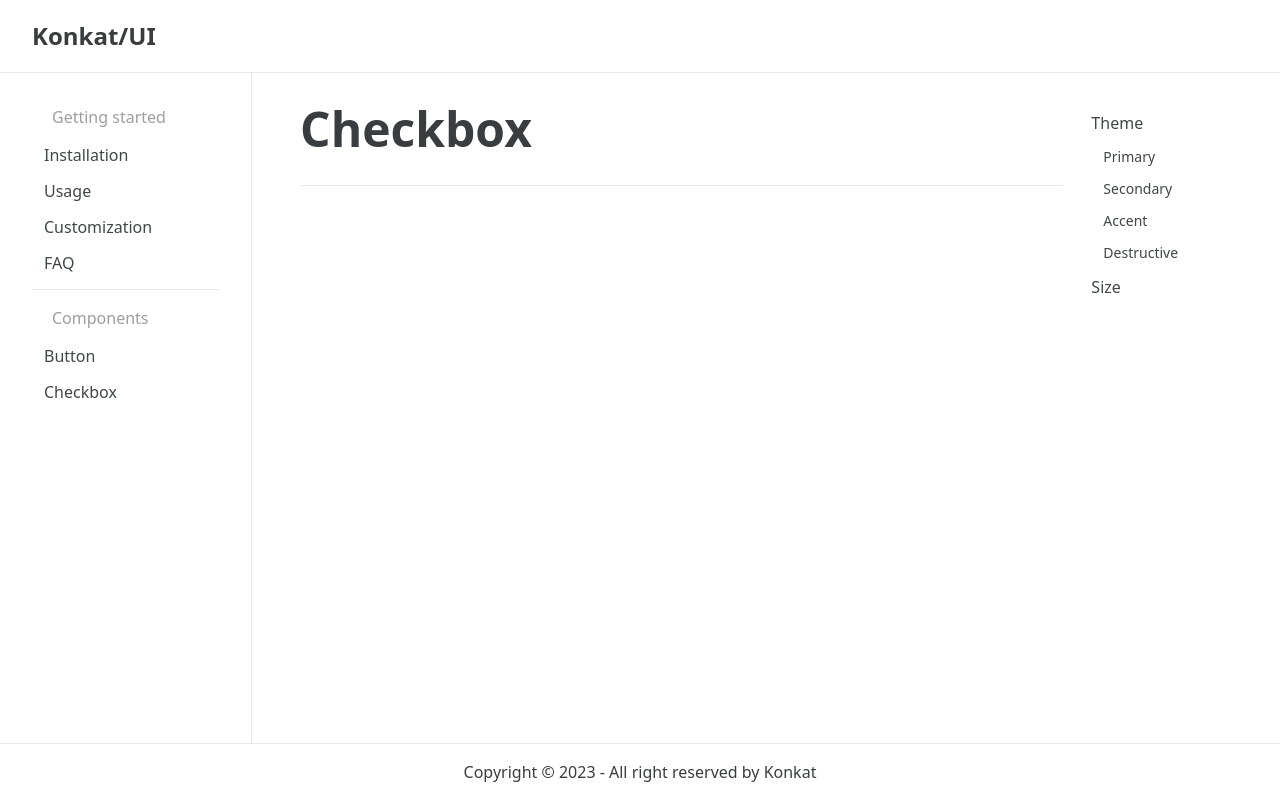
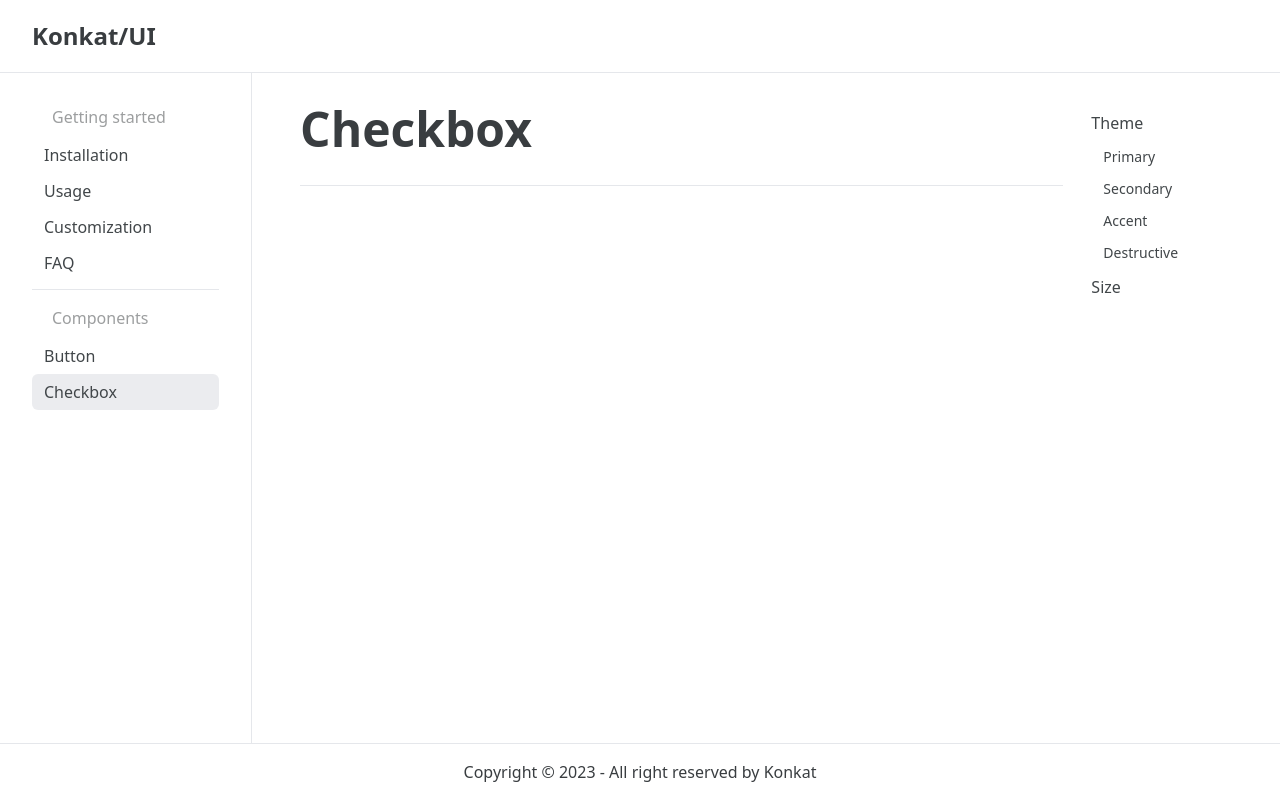
Before and after one commit to KonkatHub/konkat-ui, a SvelteKit app: page /checkbox in a window 1280 px wide. Built offline with nearby package versions, Linux system fonts and the light colour scheme.

Commit message:
[6] feat: add active state to buttons

```diff
--- a/src/components/Sidebar/Sidebar.svelte
+++ b/src/components/Sidebar/Sidebar.svelte
@@ -12,6 +12,8 @@
 </script>
 
 <script lang="ts">
+  import { page } from '$app/stores';
+
   import Button from '$lib/components/button/Button.svelte';
 
   let className: string | undefined | null = undefined;
@@ -31,12 +33,13 @@
     </div>
     <ul class={className}>
       {#each section.links as link}
+        {@const isSelected = link.href === $page.url.pathname}
         <li>
           <Button
             href={link.href}
             size={'sm'}
-            theme="base"
             variant="ghost"
+            active={isSelected}
             class="w-full justify-start"
           >
             {link.text}
--- a/src/lib/components/button/Button.svelte
+++ b/src/lib/components/button/Button.svelte
@@ -9,6 +9,7 @@
   export let variant: VariantProps<typeof buttonVariants>['variant'] = undefined;
   export let shape: VariantProps<typeof buttonVariants>['shape'] = undefined;
   export let size: VariantProps<typeof buttonVariants>['size'] = undefined;
+  export let active = false;
 
   export let type: ButtonProps['type'] = 'button';
   export let href: ButtonProps['href'] = undefined;
@@ -18,6 +19,7 @@
     variant?: VariantProps<typeof buttonVariants>['variant'];
     shape?: VariantProps<typeof buttonVariants>['shape'];
     size?: VariantProps<typeof buttonVariants>['size'];
+    active?: boolean;
   };
 
   type $$Props = ButtonProps & Props;
@@ -29,6 +31,7 @@
   type={href ? undefined : type}
   {href}
   class={cn(buttonVariants({ theme, variant, shape, size, className }))}
+  data-active={active}
   {...$$restProps}
   on:click
   on:change
--- a/src/lib/components/button/index.ts
+++ b/src/lib/components/button/index.ts
@@ -27,42 +27,42 @@ export const buttonVariants = cva(
         base: [
           'bg-base-300 text-neutral-800',
           'hover:bg-base-400',
-          'active:bg-base-500',
+          'active:bg-base-500 data-[active=true]:bg-base-500',
           'focus-visible:outline-neutral-700',
           'disabled:hover:bg-base-200',
         ],
         neutral: [
           'bg-neutral-700 text-neutral-50',
           'hover:bg-neutral-900',
-          'active:bg-neutral-950',
+          'active:bg-neutral-950 data-[active=true]:bg-neutral-950',
           'focus-visible:outline-neutral-700',
           'disabled:bg-neutral-200 disabled:text-neutral-800',
         ],
         primary: [
           'bg-primary-500',
           'hover:bg-primary-600',
-          'active:bg-primary-700',
+          'active:bg-primary-700 data-[active=true]:bg-primary-700',
           'focus-visible:outline-primary-500',
           'disabled:bg-primary-200 disabled:text-primary-700',
         ],
         secondary: [
           'bg-secondary-500',
           'hover:bg-secondary-600',
-          'active:bg-secondary-700',
+          'active:bg-secondary-700 data-[active=true]:bg-secondary-700',
           'focus-visible:outline-secondary-500',
           'disabled:bg-secondary-200 disabled:text-secondary-700',
         ],
         accent: [
           'bg-accent-500',
           'hover:bg-accent-600',
-          'active:bg-accent-700',
+          'active:bg-accent-700 data-[active=true]:bg-accent-700',
           'focus-visible:outline-accent-500',
           'disabled:bg-accent-200 disabled:text-accent-700',
         ],
         destructive: [
           'bg-destructive-500',
           'hover:bg-destructive-600',
-          'active:bg-destructive-700',
+          'active:bg-destructive-700 data-[active=true]:bg-destructive-700',
           'focus-visible:outline-destructive-500',
           'disabled:bg-destructive-200 disabled:text-destructive-700',
         ],
@@ -71,19 +71,19 @@ export const buttonVariants = cva(
         outline: [
           'border border-solid bg-opacity-0',
           'hover:bg-opacity-10',
-          'active:bg-opacity-20',
+          'active:bg-opacity-20 data-[active=true]:bg-opacity-20',
           'disabled:bg-transparent',
         ],
         ghost: [
           'bg-transparent border-none',
           'hover:bg-opacity-10',
-          'active:bg-opacity-20',
+          'active:bg-opacity-20 data-[active=true]:bg-opacity-20',
           'disabled:bg-transparent disabled:text-opacity-50 disabled:hover:bg-transparent',
         ],
         link: [
           'underline bg-transparent',
           'hover:bg-transparent',
-          'active:bg-opacity-20',
+          'active:bg-opacity-20 data-[active=true]:bg-opacity-20',
           'disabled:bg-transparent disabled:hover:bg-transparenactive:bg-opacity-20',
         ],
       },
@@ -106,7 +106,7 @@ export const buttonVariants = cva(
         class: [
           'text-neutral-700 border-neutral-700',
           'hover:bg-neutral-700',
-          'active:bg-neutral-700',
+          'active:bg-neutral-700 data-[active=true]:bg-neutral-700',
           'disabled:hover:bg-transparent',
         ],
       },
@@ -138,12 +138,12 @@ export const buttonVariants = cva(
       {
         theme: 'base',
         variant: 'link',
-        class: 'active:bg-opacity-100',
+        class: 'active:bg-opacity-100 data-[active=true]:bg-opacity-100',
       },
       {
         theme: 'base',
         variant: 'ghost',
-        class: ['hover:bg-opacity-50', 'active:bg-opacity-70'],
+        class: ['hover:bg-opacity-50', 'active:bg-opacity-70 data-[active=true]:bg-opacity-70'],
       },
       {
         theme: 'neutral',
--- a/src/routes/button/+page.server.ts
+++ b/src/routes/button/+page.server.ts
@@ -5,6 +5,13 @@ export const load = async () => {
 <Button theme="secondary">Secondary</Button>
 <Button theme="accent">Accent</Button>
 <Button theme="destructive">Destructive</Button>`;
+
+  const active = `<Button theme="base" active>Base</Button>
+<Button theme="neutral" active>Neutral</Button>
+<Button theme="primary" active>Primary</Button>
+<Button theme="secondary" active>Secondary</Button>
+<Button theme="accent" active>Accent</Button>
+<Button theme="destructive" active>Destructive</Button>`;
 
   const variants = `<Button variant="outline">Outline</Button>
 <Button variant="ghost">Ghost</Button>
@@ -17,6 +24,7 @@ export const load = async () => {
 
   return {
     themes,
+    active,
     variants,
     sizes,
   };
--- a/src/routes/button/+page.svelte
+++ b/src/routes/button/+page.svelte
@@ -51,6 +51,23 @@
           <Button theme="secondary">Secondary</Button>
           <Button theme="accent">Accent</Button>
           <Button theme="destructive">Destructive</Button>
+        </div>
+      </Codeblock>
+    </DocSection>
+    <DocSection title="Active" id="active">
+      <svelte:fragment slot="description">
+        Lorem ipsum dolor sit amet consectetur adipisicing elit. Inventore eaque ipsa harum
+        asperiores voluptatibus magnam deserunt quidem molestias magni? Nostrum reprehenderit ipsum
+        iusto, officiis est sequi atque amet laborum similique.
+      </svelte:fragment>
+      <Codeblock code={data.active} metadata="Svelte">
+        <div class="flex w-full flex-wrap items-center justify-center gap-2 p-4">
+          <Button theme="base" active>Base</Button>
+          <Button theme="neutral" active>Neutral</Button>
+          <Button theme="primary" active>Primary</Button>
+          <Button theme="secondary" active>Secondary</Button>
+          <Button theme="accent" active>Accent</Button>
+          <Button theme="destructive" active>Destructive</Button>
         </div>
       </Codeblock>
     </DocSection>
```
